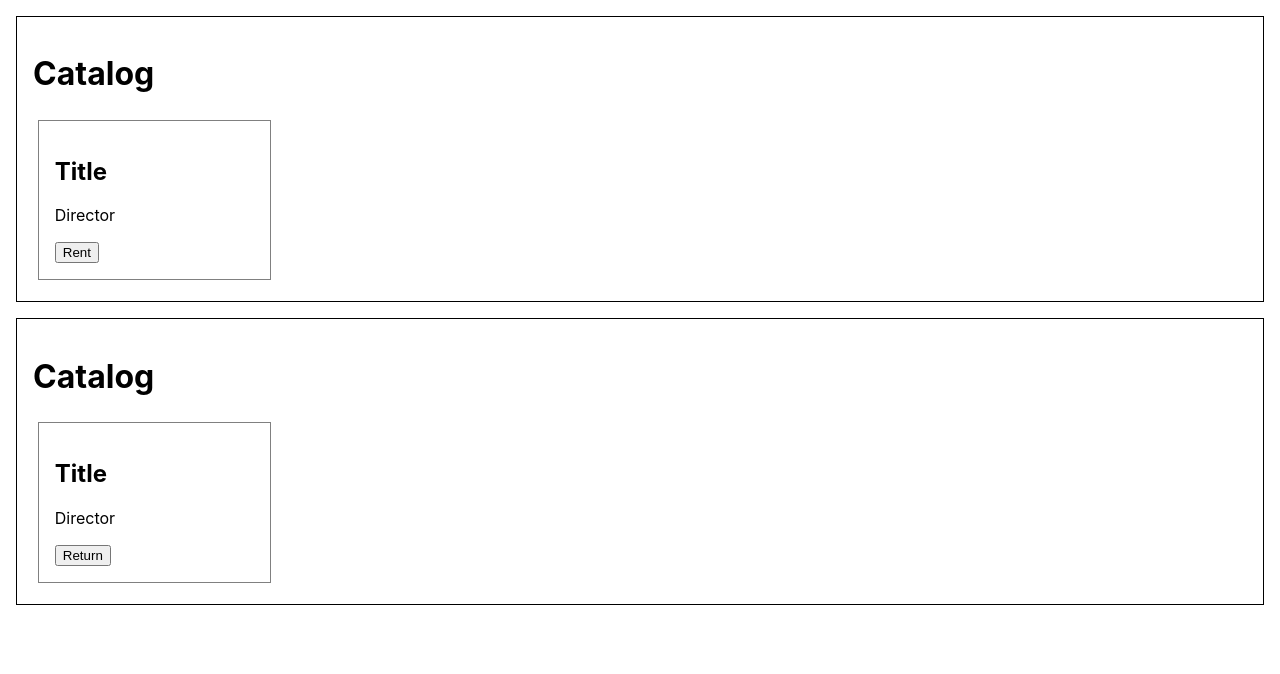
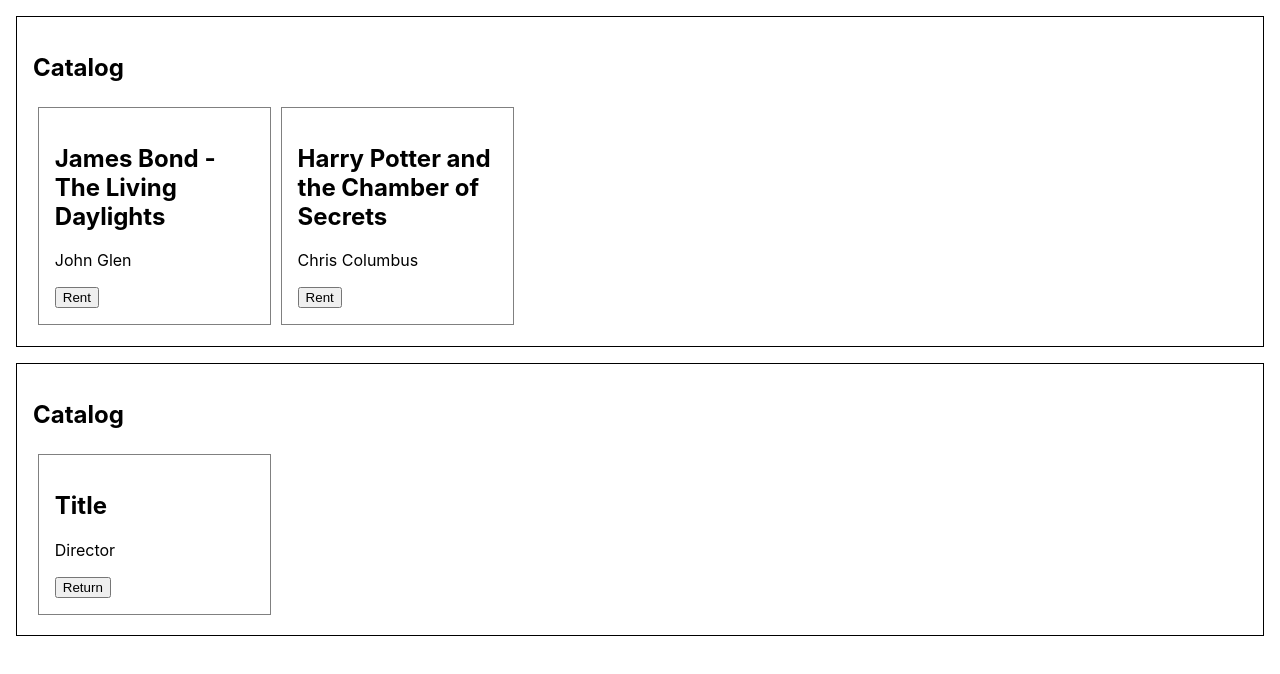
Before and after one commit to Anton-Metal/react-props-intro, a React (Create React App) app: page / in a window 1280 px wide. Shown: the top 674 px of the page. Built offline with nearby package versions, Linux system fonts and the light colour scheme.

Commit message:
divided in components

```diff
--- a/src/App.tsx
+++ b/src/App.tsx
@@ -1,40 +1,15 @@
 import React from 'react';
-
 import './App.css';
+import Catalogue from './components/catalogue/Catalogue'
+import Borrow from './components/borrow/Borrow'
 
 function App() {
   return (
     <main>
-		<div className="border">
-			<h1>Catalog</h1>
 
-			<div className="movie-container">
-				<div className="movie-card">
+		<Catalogue />
 
-					<h2>Title</h2>
-					<p> Director </p>
-					<button> Rent </button>
-
-				</div>
-
-			</div>
-
-		</div>
-		<div className="border">
-			<h1>Catalog</h1>
-
-			<div className="movie-container">
-				<div className="movie-card">
-
-					<h2>Title</h2>
-					<p> Director </p>
-					<button> Return </button>
-
-				</div>
-
-			</div>
-
-		</div>
+		<Borrow />
 
 	</main>
   );
--- /dev/null
+++ b/src/components/borrow/Borrow.tsx
@@ -0,0 +1,21 @@
+const Borrow = () => (
+
+<section className="border">
+			<h1>Catalog</h1>
+
+			<div className="movie-container">
+				<div className="movie-card">
+
+					<h2>Title</h2>
+					<p> Director </p>
+					<button> Return </button>
+
+				</div>
+
+			</div>
+
+		</section>
+
+)
+
+export default Borrow
--- /dev/null
+++ b/src/components/catalogue/Catalogue.tsx
@@ -0,0 +1,53 @@
+
+interface Movie {
+
+	id: number ,
+	title: string,
+	director: string
+
+}
+
+const movies: Movie[] = [
+	{ id: 1, title: 'James Bond - The Living Daylights', director: 'John Glen'},
+	{ id: 2, title: 'Harry Potter and the Chamber of Secrets', director: 'Chris Columbus'}
+]
+
+
+
+
+const Catalogue = () => (
+
+
+
+	<section className="border">
+		<h1>Catalog</h1>
+
+			<div className="movie-container">
+
+			{
+
+				movies.map(movie => (
+
+
+
+					<div className="movie-card">
+
+					<h2> {movie.title} </h2>
+					<p> {movie.director} </p>
+					<button> Rent </button>
+
+				</div>
+
+
+				))
+
+			}
+
+
+			</div>
+
+		</section>
+
+)
+
+export default Catalogue
```
